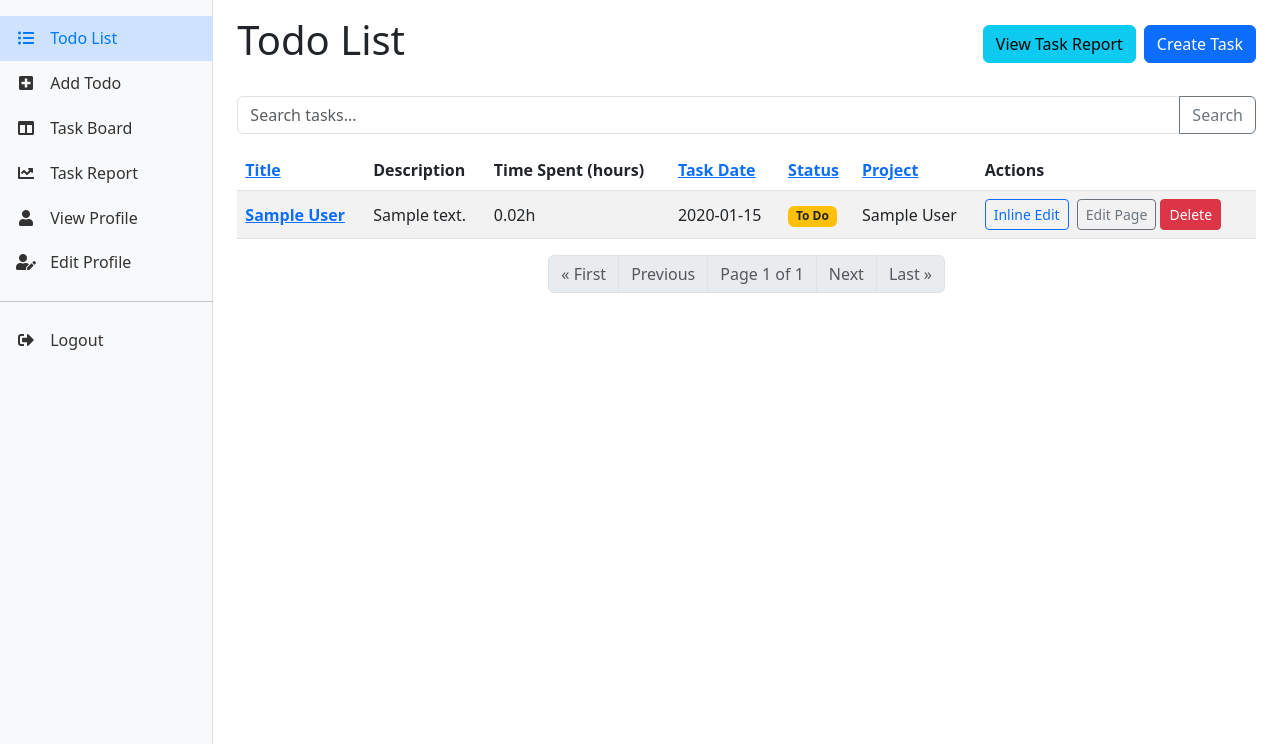
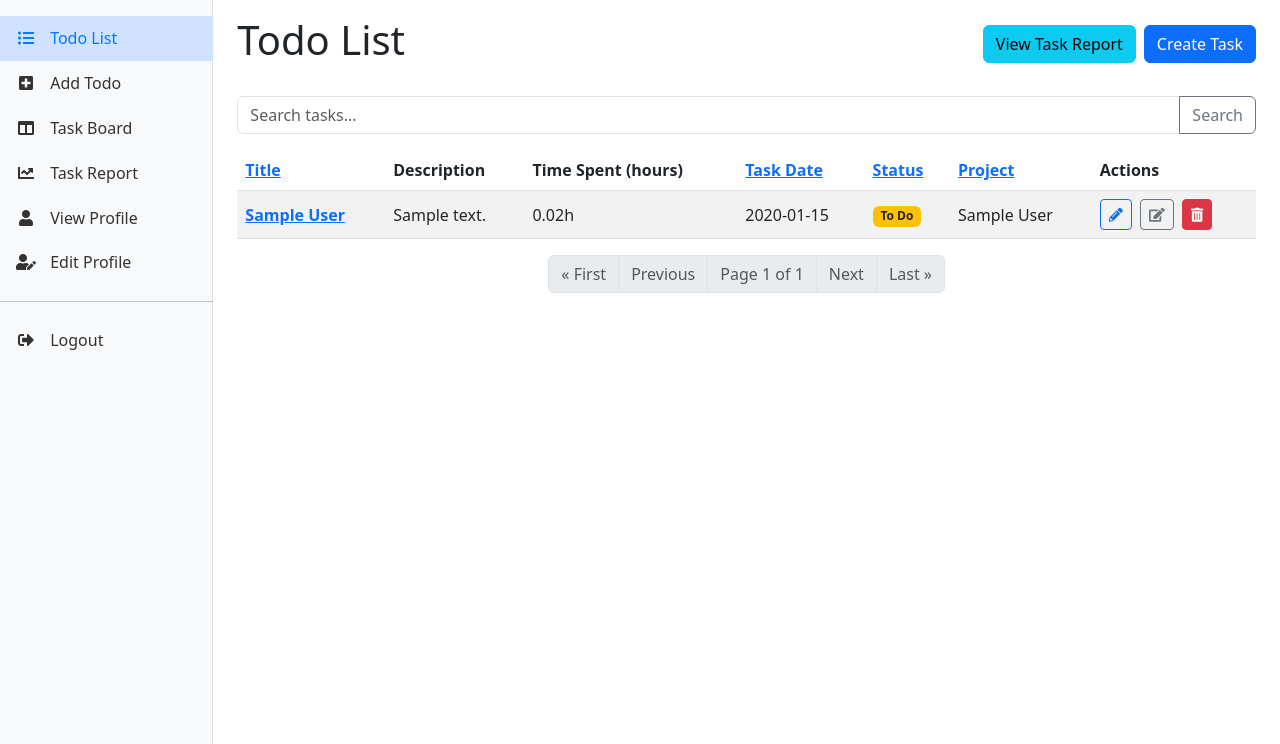
Before and after one commit to LisunKhan/django_Todo_App, a Django app: page /todo_list/ in a window 1280 px wide. Shown: the part 56-800 px from the top of the page. Run offline with Django 4.2, Linux system fonts and the light colour scheme; a user stored in the database is signed in; tables that the repository leaves empty hold one stand-in row (values such as "Sample post"); some libraries are stand-ins or nearby versions.

Commit message:
Update todo list and report UI for actions and descriptions
- Replaced action buttons (Inline Edit, Edit Page, Delete) with Font Awesome icons on the todo list page.
- Added tooltips to the new action icons.
- Implemented fixed-width (max-width: 250px) for description columns on both todo list and report pages.
- Descriptions now truncate with an ellipsis if they exceed the max-width.
- Full description is available on hover via a tooltip for truncated descriptions on both pages.
- Ensured dynamically added tasks on the todo list also reflect the description changes.

```diff
--- a/myproject/users/static/css/custom.css
+++ b/myproject/users/static/css/custom.css
@@ -119,3 +119,12 @@ main.flex-shrink-0 {
 
     /* Footer related responsive styles removed */
 }
+
+/* Todo List Description Column Styling */
+.table td[data-field="description"] {
+    max-width: 250px; /* Adjust as needed */
+    overflow: hidden;
+    text-overflow: ellipsis;
+    white-space: nowrap; /* Prevent wrapping to ensure ellipsis works */
+    cursor: help; /* Indicate that more content is available */
+}
--- a/myproject/users/templates/todo/report.html
+++ b/myproject/users/templates/todo/report.html
@@ -89,7 +89,7 @@
         {% for task in page_obj %} {# Use page_obj here #}
         <tr>
             <td><a href="{% url 'todo_detail' task.id %}">{{ task.title }}</a></td>
-            <td>{{ task.description }}</td>
+            <td data-field="description" title="{{ task.description }}">{{ task.description }}</td>
             <td>{{ task.task_date|date:"Y-m-d"|default:"N/A" }}</td>
             <td>
                 {% if task.status == 'done' %}
--- a/myproject/users/templates/todo/todo_list.html
+++ b/myproject/users/templates/todo/todo_list.html
@@ -115,7 +115,7 @@
         {% for todo in page_obj %}  {# Use page_obj here #}
         <tr data-id="{{ todo.id }}">
             <td data-field="title"><b><a href="{% url 'todo_detail' todo.id %}">{{ todo.title }}</a></b></td>
-            <td data-field="description">{{ todo.description }}</td>
+            <td data-field="description" title="{{ todo.description }}">{{ todo.description }}</td>
             <td data-field="time_spent">{{ todo.time_spent_hours|floatformat:2 }}h</td>
             <td data-field="task_date">{{ todo.task_date|date:"Y-m-d"|default:"N/A" }}</td>
             <td data-field="status" data-value="{{ todo.status }}">
@@ -131,9 +131,9 @@
             </td>
             <td data-field="project" data-project-id="{{ todo.project.id | default:'' }}">{{ todo.project.name | default:"N/A" }}</td>
             <td>
-                <button type="button" class="btn btn-sm btn-outline-primary me-1 inline-edit-btn">Inline Edit</button>
-                <a href="{% url 'edit_todo' todo.id %}" class="btn btn-sm btn-outline-secondary">Edit Page</a>
-                <button class="btn btn-sm btn-danger delete-todo-btn" data-todo-id="{{ todo.id }}" data-delete-url="{% url 'delete_todo' todo.id %}">Delete</button>
+                <button type="button" class="btn btn-sm btn-outline-primary me-1 inline-edit-btn" title="Inline Edit"><i class="fas fa-pencil-alt"></i></button>
+                <a href="{% url 'edit_todo' todo.id %}" class="btn btn-sm btn-outline-secondary me-1" title="Edit Page"><i class="fas fa-edit"></i></a>
+                <button class="btn btn-sm btn-danger delete-todo-btn" data-todo-id="{{ todo.id }}" data-delete-url="{% url 'delete_todo' todo.id %}" title="Delete"><i class="fas fa-trash-alt"></i></button>
             </td>
         </tr>
         {% empty %}
@@ -345,7 +345,7 @@ document.addEventListener('DOMContentLoaded', function () {
 
         newRow.innerHTML = `
             <td data-field="title">${titleHtml}</td>
-            <td data-field="description">${todo.description || ''}</td>
+            <td data-field="description" title="${todo.description || ''}">${todo.description || ''}</td>
             <td data-field="time_spent">${timeSpentDisplay}</td>
             <td data-field="task_date">${taskDateDisplay}</td>
             <td data-field="status">${statusHtml}</td>
```
